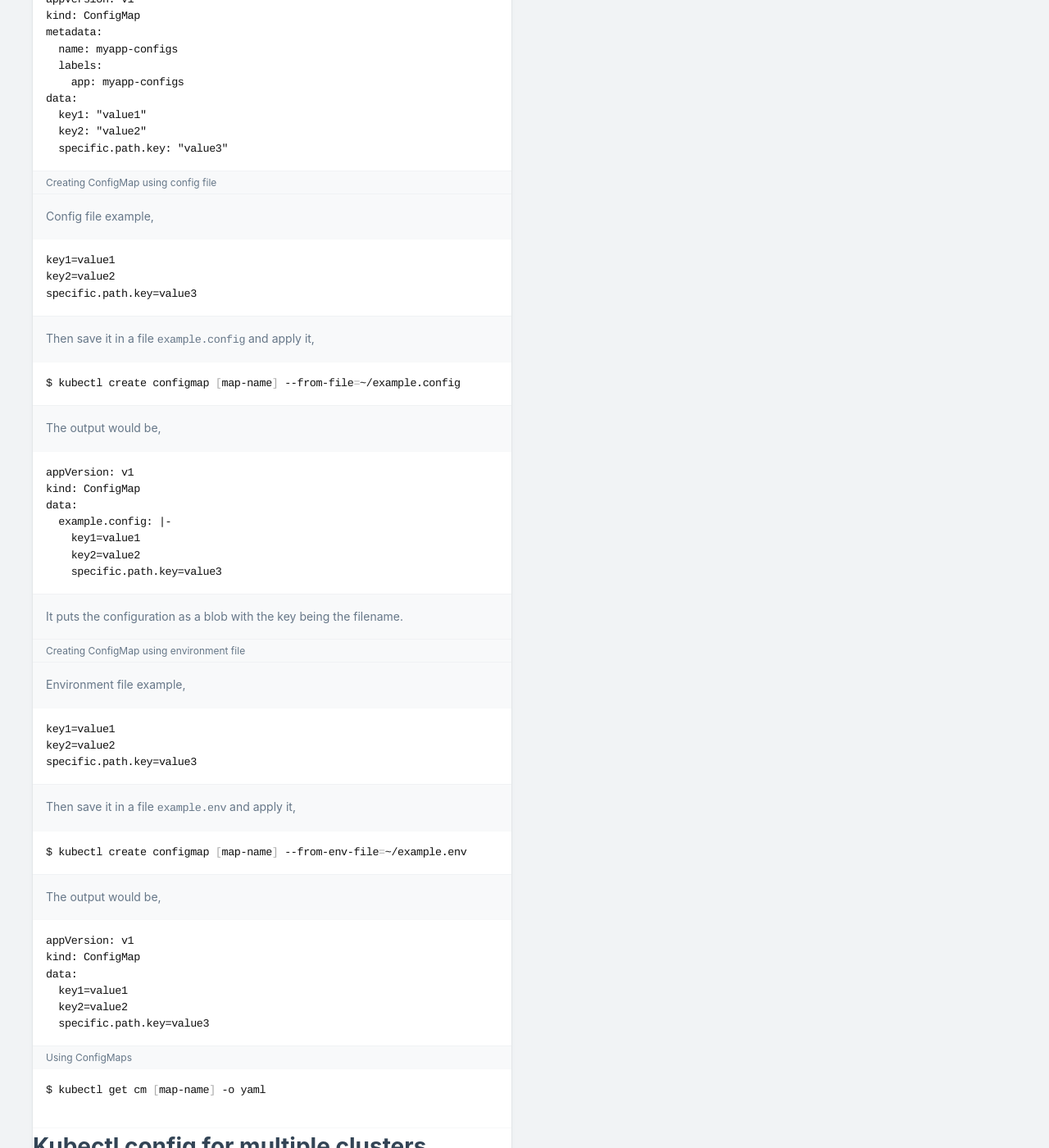
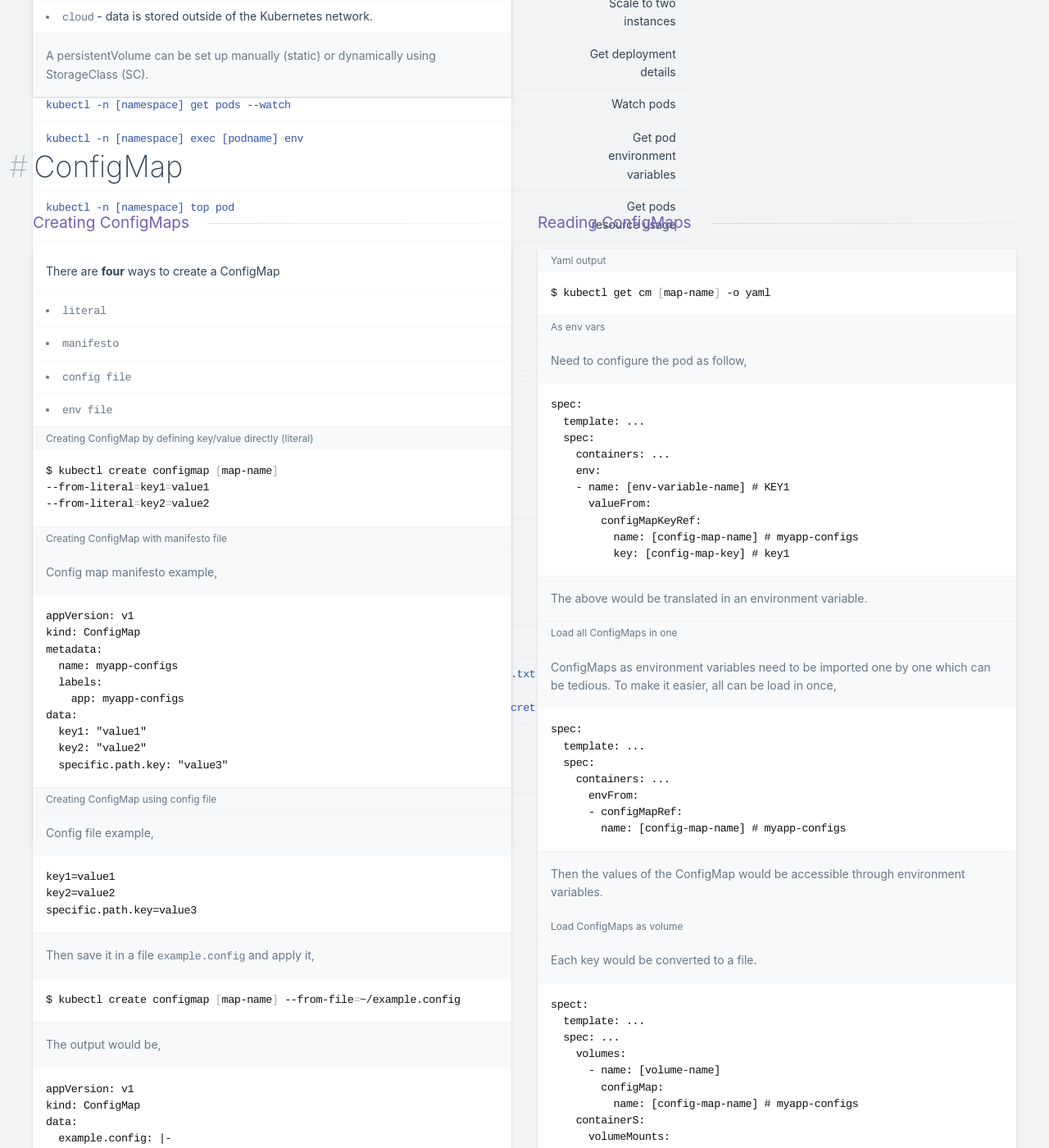
Before and after one commit to kasramp/cheat-sheet-factory, a Jekyll site: the page built from container/kubectl.md, in a window 1280 px wide and 1400 px high, scrolled down 4084 px. Shown: the whole window at 82% size. Built offline with Jekyll 4.4.1, drawn with Linux system fonts in a browser that asks for light colours; nearby versions of some CDN libraries; some of the changed text lies outside the part shown.

Commit message:
More K8s ConfigMap

````diff
--- a/container/kubectl.md
+++ b/container/kubectl.md
@@ -15,7 +15,7 @@ Shortcuts
 ---------
 {: .-one-column}
 
-# Basics
+## Basics
 
 Kubernetes is a container orchestration service. It has a master node which we can communicate with it through `kubectl`.
 
@@ -33,6 +33,7 @@ Master node components consist of:
 - `Controller Manager` - to manage request. Whenever a request comes-in, the manager control and schedules it
 - `Scheduler` - determines when a pod comes to live or goes a way
 - `API server` - a set of rest APIs to interact with Kubernetes master node, usually through `kubectl`. It accepts `YAML` or `JSON`
+
 To have pods up and running we need to have `deployment` scripts which effectively are blueprint of pods. To have each pod communicate with each other or even expose out of the cluster, we need to have Kubernetes `service` to manage that.
 
 A Kubernetes node consists of the followings:
@@ -57,7 +58,7 @@ Different Kuberentes service types:
 - `LoadBalancer` - sits in front of nodes and provisions an external IP to act as a load balancer for the service (allows external access to a service with `localhost` and custom port set in service yaml file)
 - `ExternalName` - map a service to a DNS name
 
-# Handy kubectl commands
+## Handy kubectl commands
 
 | `kubectl version` | Get version |
 | `kubectl cluster-info` | Get information about the cluster |
@@ -103,13 +104,13 @@ Different Kuberentes service types:
 | `kubectl -n [namespace] describe pod [podname]` | Describe a pod with useful information |
 | `kubectl -n [namespace] descirbe deployment [deployment name]` | Describe a deployment |
 
-## Port forwarding
+### Port forwarding
 
 | `kubectl -n [namespace] port-forward pod/[podname] hostport:podport` | Port forward a single pod |
 | `kubectl -n [namespace] port-forward deployment/[deploymentname] hostport:podport` | Port forward a deployment |
 
 
-# Volumes
+## Volumes
 
 There are multiple types of volumes:
 
@@ -215,13 +216,68 @@ data:
   specific.path.key=value3
 ```
 
-#### Using ConfigMaps
+### Reading ConfigMaps
+
+#### Yaml output
 
 ```bash
 $ kubectl get cm [map-name] -o yaml
 ```
 
-# Kubectl config for multiple clusters
+#### As env vars
+
+Need to configure the pod as follow,
+
+```yml
+spec:
+  template: ...
+  spec:
+    containers: ...
+    env:
+    - name: [env-variable-name] # KEY1
+      valueFrom:
+        configMapKeyRef:
+          name: [config-map-name] # myapp-configs
+          key: [config-map-key] # key1
+```
+
+The above would be translated in an environment variable.
+
+#### Load all ConfigMaps in one
+
+ConfigMaps as environment variables need to be imported one by one which can be tedious. To make it easier, all can be load in once,
+
+```yml
+spec:
+  template: ...
+  spec:
+    containers: ...
+      envFrom:
+      - configMapRef:
+        name: [config-map-name] # myapp-configs
+```
+
+Then the values of the ConfigMap would be accessible through environment variables.
+
+#### Load ConfigMaps as volume
+
+Each key would be converted to a file.
+
+```yml
+spect:
+  template: ...
+  spec: ...
+    volumes:
+      - name: [volume-name]
+        configMap:
+          name: [config-map-name] # myapp-configs
+    containerS:
+      volumeMounts:
+        - name: [volume-name]
+          mountPath: [path] # /tmp
+```
+
+## Kubectl config for multiple clusters
 
 ```bash
 export KUBECONFIG='stage-cluster.kubeconfig:prod-cluster.kubeconfig' # export kube configs for multiple clusters
@@ -231,12 +287,12 @@ kubectl config use-context stage-cluster # switch to `stage-cluster` context
 kubectl config use-context prod-cluster # switch to `prod-cluster` context
 ```
 
-# Run Kubernetes in local
+## Run Kubernetes in local
 
 - `minikube`
 - `docker desktop` (is only available for mac and Windows)
 
-# Enable Web UI (dashboard)
+## Enable Web UI (dashboard)
 
 To have an overview and a nice UI for K8s, you can enable Web UI dashboard as following,
 
@@ -250,7 +306,7 @@ Then go to the url and past the token.
 
 More details [here](https://kubernetes.io/docs/tasks/access-application-cluster/web-ui-dashboard/)
 
-# Reference
+## Reference
 
 - [https://github.com/kubernetes/examples](https://github.com/kubernetes/examples)
 - [https://kubernetes.io/docs/reference/kubectl/cheatsheet/](https://kubernetes.io/docs/reference/kubectl/cheatsheet/)
````
